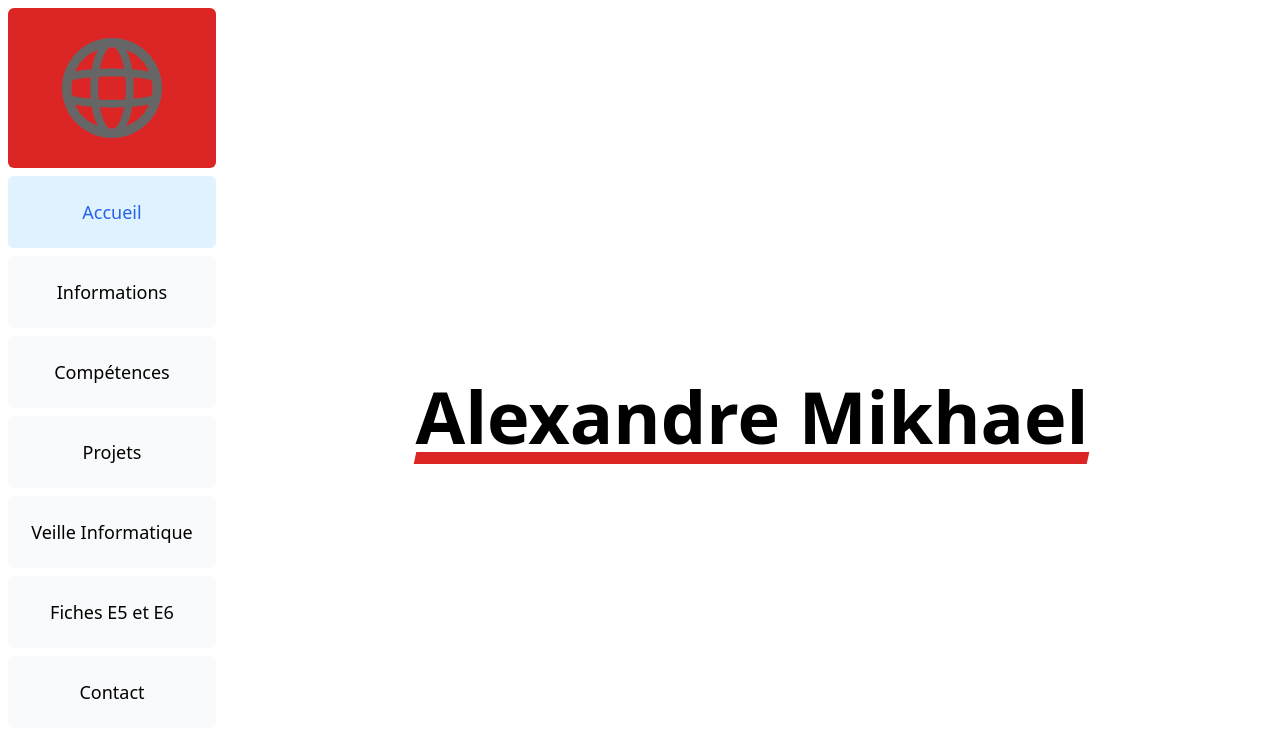
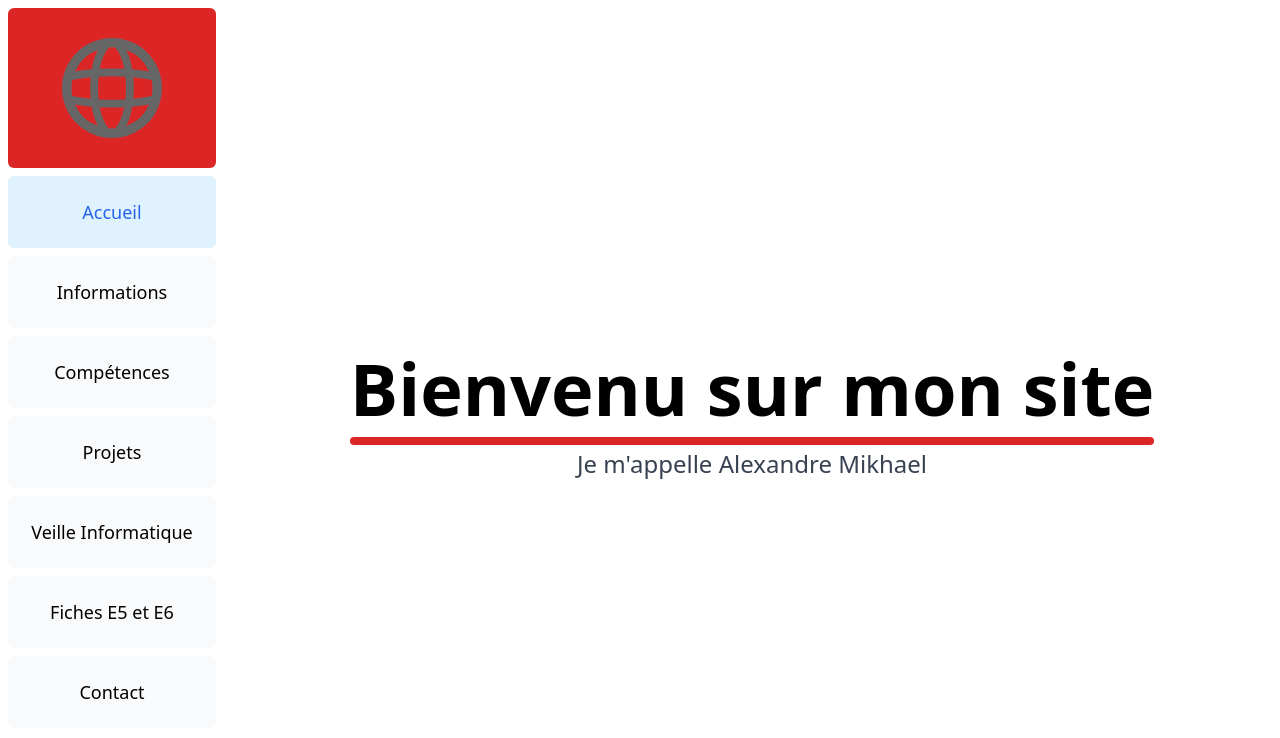
Before and after one commit to Mikha19/SIO-portfolio, a Next.js app: page / in a window 1280 px wide. Shown: the top 738 px of the page. Built offline with nearby package versions, Linux system fonts and the light colour scheme.

Commit message:
update Accueil

```diff
--- a/app/page.js
+++ b/app/page.js
@@ -1,9 +1,59 @@
+'use client';
+import { useState, useEffect } from 'react';
+
+const subtitleText = "Bienvenu sur mon site";
+const nameText = "Je m'appelle Alexandre Mikhael";
+
 export default function Home() {
+    const [displayedSubtitle, setDisplayedSubtitle] = useState('');
+    const [displayedName, setDisplayedName] = useState('');
+
+    useEffect(() => {
+        let i = 0;
+        const subtitleInterval = setInterval(() => {
+            setDisplayedSubtitle(subtitleText.slice(0, i + 1));
+            i++;
+            if (i === subtitleText.length) clearInterval(subtitleInterval);
+        }, 40);
+
+        return () => clearInterval(subtitleInterval);
+    }, []);
+
+    useEffect(() => {
+        if (displayedSubtitle === subtitleText) {
+            let j = 0;
+            const nameTimeout = setTimeout(() => {
+                const nameInterval = setInterval(() => {
+                    setDisplayedName(nameText.slice(0, j + 1));
+                    j++;
+                    if (j === nameText.length) clearInterval(nameInterval);
+                }, 40);
+            }, 1000); // 1s delay after subtitle finishes
+            return () => clearTimeout(nameTimeout);
+        }
+    }, [displayedSubtitle]);
+
     return (
-        <div className="flex h-screen justify-center items-center bg-white">
-            <div className="relative">
-                <h1 className="text-7xl font-bold">Alexandre Mikhael</h1>
-                <div className="absolute -bottom-3 left-0 w-full h-3 bg-red-600 transform -skew-x-12"></div>
+        <div className="flex flex-col items-center justify-center min-h-screen bg-white">
+            <h1 className="text-5xl md:text-7xl font-extrabold text-center relative mb-6">
+                <span className="relative z-10">
+                    {displayedSubtitle}
+                    <span
+                        className="absolute left-0 right-0 -bottom-2 h-2 bg-red-600 z-[-1] rounded"
+                        style={{ width: '100%' }}
+                    ></span>
+                    <span className="animate-pulse text-red-600">
+                        {displayedSubtitle.length < subtitleText.length ? '|' : ''}
+                    </span>
+                </span>
+            </h1>
+            <div className="text-xl md:text-2xl text-gray-700 h-8">
+                <span>
+                    {displayedName}
+                    <span className="animate-pulse text-red-600">
+                        {displayedSubtitle === subtitleText && displayedName.length < nameText.length ? '|' : ''}
+                    </span>
+                </span>
             </div>
         </div>
     );
--- a/public/styles/output.css
+++ b/public/styles/output.css
@@ -614,6 +614,10 @@ video {
   z-index: 50;
 }
 
+.z-\[-1\] {
+  z-index: -1;
+}
+
 .m-4 {
   margin: 1rem;
 }
@@ -743,6 +747,14 @@ video {
   height: 100vh;
 }
 
+.h-2 {
+  height: 0.5rem;
+}
+
+.h-8 {
+  height: 2rem;
+}
+
 .max-h-40 {
   max-height: 10rem;
 }
@@ -846,6 +858,16 @@ video {
 
 .transform {
   transform: translate(var(--tw-translate-x), var(--tw-translate-y)) rotate(var(--tw-rotate)) skewX(var(--tw-skew-x)) skewY(var(--tw-skew-y)) scaleX(var(--tw-scale-x)) scaleY(var(--tw-scale-y));
+}
+
+@keyframes pulse {
+  50% {
+    opacity: .5;
+  }
+}
+
+.animate-pulse {
+  animation: pulse 2s cubic-bezier(0.4, 0, 0.6, 1) infinite;
 }
 
 .cursor-pointer {
@@ -960,6 +982,10 @@ video {
   overflow-y: auto;
 }
 
+.whitespace-pre-line {
+  white-space: pre-line;
+}
+
 .rounded-full {
   border-radius: 9999px;
 }
@@ -976,6 +1002,10 @@ video {
   border-radius: 0.75rem;
 }
 
+.rounded {
+  border-radius: 0.25rem;
+}
+
 .border {
   border-width: 1px;
 }
@@ -986,6 +1016,10 @@ video {
 
 .border-4 {
   border-width: 4px;
+}
+
+.border-b-4 {
+  border-bottom-width: 4px;
 }
 
 .border-gray-300 {
@@ -1129,6 +1163,10 @@ video {
   padding-bottom: 0.75rem;
 }
 
+.pb-1 {
+  padding-bottom: 0.25rem;
+}
+
 .text-center {
   text-align: center;
 }
@@ -1163,6 +1201,16 @@ video {
   line-height: 1.25rem;
 }
 
+.text-5xl {
+  font-size: 3rem;
+  line-height: 1;
+}
+
+.text-xl {
+  font-size: 1.25rem;
+  line-height: 1.75rem;
+}
+
 .font-bold {
   font-weight: 700;
 }
@@ -1173,6 +1221,14 @@ video {
 
 .font-semibold {
   font-weight: 600;
+}
+
+.font-extrabold {
+  font-weight: 800;
+}
+
+.leading-relaxed {
+  line-height: 1.625;
 }
 
 .text-blue-600 {
@@ -1339,6 +1395,21 @@ video {
   .md\:grid-cols-2 {
     grid-template-columns: repeat(2, minmax(0, 1fr));
   }
+
+  .md\:text-6xl {
+    font-size: 3.75rem;
+    line-height: 1;
+  }
+
+  .md\:text-2xl {
+    font-size: 1.5rem;
+    line-height: 2rem;
+  }
+
+  .md\:text-7xl {
+    font-size: 4.5rem;
+    line-height: 1;
+  }
 }
 
 @media (min-width: 1024px) {
```
